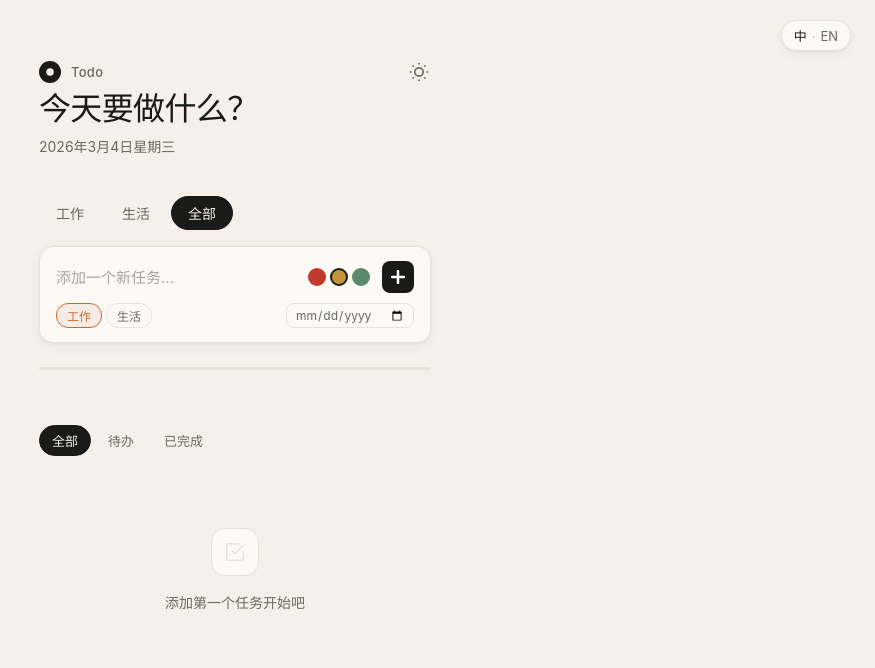
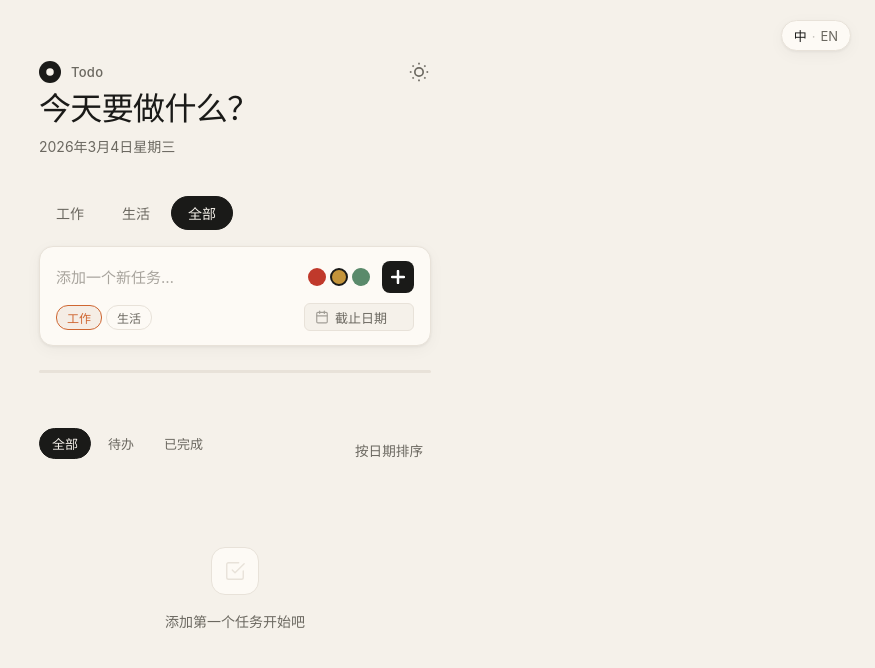
Before and after one commit to Lichtspektrum/todo-app, a React (Vite) app: page / in a window 1280 px wide. Shown: the top 668 px of the page, without its empty margins (405-1280 px from the left). Built offline with nearby package versions, Linux system fonts and the light colour scheme.

Commit message:
feat: add date-fns sorting and replace native date picker with custom Anthropic-style react-day-picker

```diff
--- a/package.json
+++ b/package.json
@@ -12,8 +12,9 @@
     "@dnd-kit/core": "^6.3.1",
     "@dnd-kit/sortable": "^10.0.0",
     "@dnd-kit/utilities": "^3.2.2",
-    "date-fns": "^4.1.0",
+    "lucide-react": "^0.577.0",
     "react": "^19.2.0",
+    "react-day-picker": "^9.14.0",
     "react-dom": "^19.2.0"
   },
   "devDependencies": {
@@ -22,6 +23,7 @@
     "@types/react": "^19.2.7",
     "@types/react-dom": "^19.2.3",
     "@vitejs/plugin-react": "^5.1.1",
+    "date-fns": "^4.1.0",
     "eslint": "^9.39.1",
     "eslint-plugin-react-hooks": "^7.0.1",
     "eslint-plugin-react-refresh": "^0.4.24",
--- a/src/App.tsx
+++ b/src/App.tsx
@@ -8,6 +8,7 @@ import {
   type DragEndEvent,
 } from '@dnd-kit/core';
 import { SortableContext, verticalListSortingStrategy, arrayMove } from '@dnd-kit/sortable';
+import { compareAsc } from 'date-fns';
 import type { Filter, Priority, List } from './types';
 import { useTodos } from './hooks/useTodos';
 import { LangProvider, useLang } from './contexts/LangContext';
@@ -21,6 +22,7 @@ import { TodoItem } from './components/TodoItem';
 import { EmptyState } from './components/EmptyState';
 
 type ListTab = List | 'all';
+type SortMode = 'manual' | 'date';
 
 function LangToggle() {
   const { lang, toggleLang } = useLang();
@@ -37,11 +39,13 @@ function TodoApp() {
   const { todos, addTodo, toggleTodo, deleteTodo, updateText, updatePriority, clearDone, reorderTodos } = useTodos();
   const [filter, setFilter] = useState<Filter>('all');
   const [listTab, setListTab] = useState<ListTab>('all');
+  const [sortMode, setSortMode] = useState<SortMode>('manual');
+  const { t } = useLang();
 
   const sensors = useSensors(useSensor(PointerSensor, { activationConstraint: { distance: 5 } }));
 
   const visibleTodos = useMemo(() => {
-    return todos.filter(t => {
+    let result = todos.filter(t => {
       const listMatch = listTab === 'all' || t.list === listTab;
       const filterMatch =
         filter === 'active' ? !t.done :
@@ -49,7 +53,18 @@ function TodoApp() {
         true;
       return listMatch && filterMatch;
     });
-  }, [todos, listTab, filter]);
+
+    if (sortMode === 'date') {
+      result = [...result].sort((a, b) => {
+        if (!a.dueDate && !b.dueDate) return 0;
+        if (!a.dueDate) return 1; // Put items without due date at the end
+        if (!b.dueDate) return -1;
+        return compareAsc(new Date(a.dueDate), new Date(b.dueDate));
+      });
+    }
+
+    return result;
+  }, [todos, listTab, filter, sortMode]);
 
   const scopedTodos = useMemo(() => {
     return listTab === 'all' ? todos : todos.filter(t => t.list === listTab);
@@ -66,7 +81,7 @@ function TodoApp() {
 
   function handleDragEnd(event: DragEndEvent) {
     const { active, over } = event;
-    if (!over || active.id === over.id) return;
+    if (!over || active.id === over.id || sortMode === 'date') return; // Disable drag reordering if sorted by date
 
     const oldIndex = todos.findIndex(t => t.id === active.id);
     const newIndex = todos.findIndex(t => t.id === over.id);
@@ -82,7 +97,25 @@ function TodoApp() {
       <InputArea onAdd={handleAdd} defaultList={defaultList} />
       <ProgressBar total={scopedTodos.length} done={doneCount} />
       <Stats total={scopedTodos.length} done={doneCount} onClearDone={clearDone} />
-      <Filters filter={filter} onChange={setFilter} />
+
+      <div style={{ display: 'flex', justifyContent: 'space-between', alignItems: 'center', marginBottom: '1rem' }}>
+        <Filters filter={filter} onChange={setFilter} />
+        <button
+          onClick={() => setSortMode(m => m === 'manual' ? 'date' : 'manual')}
+          style={{
+            padding: '4px 8px',
+            borderRadius: '6px',
+            fontSize: '0.85rem',
+            background: 'var(--bg-secondary)',
+            color: 'var(--text-secondary)',
+            border: '1px solid var(--border-color)',
+            cursor: 'pointer'
+          }}
+        >
+          {sortMode === 'manual' ? t.sortByDate : t.sortByManual}
+        </button>
+      </div>
+
       <DndContext sensors={sensors} collisionDetection={closestCenter} onDragEnd={handleDragEnd}>
         <SortableContext items={visibleTodos.map(t => t.id)} strategy={verticalListSortingStrategy}>
           <div className="todo-list">
--- /dev/null
+++ b/src/components/DatePicker.css
@@ -0,0 +1,164 @@
+.custom-datepicker {
+  position: relative;
+  display: inline-block;
+}
+
+.datepicker-trigger {
+  display: flex;
+  align-items: center;
+  gap: 6px;
+  background: var(--bg);
+  border: 1px solid var(--border);
+  border-radius: 6px;
+  padding: 4px 10px;
+  font-size: 13px;
+  font-family: inherit;
+  color: var(--text-secondary);
+  cursor: pointer;
+  outline: none;
+  transition: all 0.15s ease;
+  min-width: 110px;
+  height: 28px;
+}
+
+.datepicker-trigger.has-date {
+  color: var(--text);
+  font-weight: 500;
+}
+
+.datepicker-trigger:hover,
+.datepicker-trigger:focus {
+  border-color: #D4CFC7;
+  color: var(--text);
+}
+
+[data-theme="dark"] .datepicker-trigger:hover,
+[data-theme="dark"] .datepicker-trigger:focus {
+  border-color: #4A4A4A;
+}
+
+.calendar-icon {
+  opacity: 0.6;
+}
+
+.datepicker-trigger:hover .calendar-icon,
+.datepicker-trigger.has-date .calendar-icon {
+  opacity: 1;
+}
+
+/* Popover */
+.datepicker-popover {
+  position: absolute;
+  top: calc(100% + 8px);
+  right: 0;
+  z-index: 50;
+  background: var(--surface);
+  border: 1px solid var(--border);
+  border-radius: 12px;
+  box-shadow: 0 10px 30px rgba(0, 0, 0, 0.08), 0 2px 8px rgba(0, 0, 0, 0.04);
+  padding: 12px;
+  animation: popIn 0.15s ease-out forwards;
+  transform-origin: top right;
+}
+
+[data-theme="dark"] .datepicker-popover {
+  box-shadow: 0 10px 30px rgba(0, 0, 0, 0.4), 0 2px 8px rgba(0, 0, 0, 0.2);
+}
+
+@keyframes popIn {
+  from {
+    opacity: 0;
+    transform: scale(0.96) translateY(-4px);
+  }
+  to {
+    opacity: 1;
+    transform: scale(1) translateY(0);
+  }
+}
+
+/* --- Anthropic Style Calendar Customization --- */
+
+.anthropic-calendar {
+  --rdp-cell-size: 32px;
+  --rdp-accent-color: var(--text);
+  --rdp-background-color: var(--bg);
+  --rdp-outline: 2px solid var(--accent);
+  --rdp-outline-selected: 2px solid var(--text);
+  margin: 0;
+}
+
+/* Base text colors */
+.anthropic-calendar .rdp-day {
+  color: var(--text);
+  font-family: inherit;
+  font-size: 13px;
+  border-radius: 6px;
+  transition: background-color 0.15s, color 0.15s;
+}
+
+/* Header/Nav area */
+.anthropic-calendar .rdp-caption {
+  padding-bottom: 12px;
+}
+
+.anthropic-calendar .rdp-caption_label {
+  font-size: 14px;
+  font-weight: 600;
+  color: var(--text);
+}
+
+.anthropic-calendar .rdp-nav_button {
+  width: 24px;
+  height: 24px;
+  border-radius: 6px;
+  color: var(--text-secondary);
+  background: transparent;
+  transition: all 0.15s;
+}
+
+.anthropic-calendar .rdp-nav_button:hover {
+  background-color: var(--bg);
+  color: var(--text);
+}
+
+.anthropic-calendar .rdp-nav_button svg {
+  width: 14px;
+  height: 14px;
+}
+
+/* Weekday labels (Mo, Tu, We) */
+.anthropic-calendar .rdp-head_cell {
+  font-size: 11px;
+  font-weight: 500;
+  text-transform: uppercase;
+  color: var(--text-secondary);
+  padding-bottom: 8px;
+}
+
+/* Hover effect for days */
+.anthropic-calendar .rdp-day:hover:not([disabled]) {
+  background-color: var(--bg);
+}
+
+/* Today's date */
+.anthropic-calendar .rdp-day_today:not(.rdp-day_selected) {
+  font-weight: 600;
+  color: var(--accent);
+}
+
+/* Selected date */
+.anthropic-calendar .rdp-day_selected {
+  background-color: var(--text) !important;
+  color: var(--surface) !important;
+  font-weight: 500;
+}
+
+/* Outside days (previous/next month) */
+.anthropic-calendar .rdp-day_outside {
+  color: var(--done);
+  opacity: 0.5;
+}
+
+[data-theme="dark"] .anthropic-calendar .rdp-day_outside {
+  opacity: 0.3;
+}
--- /dev/null
+++ b/src/components/DatePicker.tsx
@@ -0,0 +1,92 @@
+import { useState, useRef, useEffect } from 'react';
+import { DayPicker } from 'react-day-picker';
+import { format, isValid } from 'date-fns';
+import { zhCN, enUS } from 'date-fns/locale';
+import { Calendar as CalendarIcon } from 'lucide-react';
+import { useLang } from '../contexts/LangContext';
+import 'react-day-picker/dist/style.css';
+import './DatePicker.css';
+
+interface DatePickerProps {
+  date: Date | undefined;
+  onDateChange: (date: Date | undefined) => void;
+}
+
+export function DatePicker({ date, onDateChange }: DatePickerProps) {
+  const [isOpen, setIsOpen] = useState(false);
+  const { lang, t } = useLang();
+  const popoverRef = useRef<HTMLDivElement>(null);
+
+  const currentLocale = lang === 'zh' ? zhCN : enUS;
+
+  // Close popover when clicking outside
+  useEffect(() => {
+    function handleClickOutside(event: MouseEvent) {
+      if (popoverRef.current && !popoverRef.current.contains(event.target as Node)) {
+        setIsOpen(false);
+      }
+    }
+    document.addEventListener('mousedown', handleClickOutside);
+    return () => {
+      document.removeEventListener('mousedown', handleClickOutside);
+    };
+  }, []);
+
+  const handleDaySelect = (selectedDate: Date | undefined) => {
+    onDateChange(selectedDate);
+    setIsOpen(false);
+  };
+
+  return (
+    <div className="custom-datepicker" ref={popoverRef}>
+      <button
+        type="button"
+        className={`datepicker-trigger ${date ? 'has-date' : ''}`}
+        onClick={() => setIsOpen(!isOpen)}
+        title={t.dueDatePlaceholder}
+      >
+        <CalendarIcon size={14} className="calendar-icon" />
+        <span>
+          {date && isValid(date)
+            ? format(date, 'MMM d, yyyy', { locale: currentLocale })
+            : t.dueDatePlaceholder}
+        </span>
+      </button>
+
+      {isOpen && (
+        <div className="datepicker-popover">
+          <DayPicker
+            mode="single"
+            selected={date}
+            onSelect={handleDaySelect}
+            locale={currentLocale}
+            showOutsideDays
+            className="anthropic-calendar"
+            classNames={{
+              root: 'rdp-root',
+              months: 'rdp-months',
+              month: 'rdp-month',
+              caption: 'rdp-caption',
+              caption_label: 'rdp-caption_label',
+              nav: 'rdp-nav',
+              nav_button: 'rdp-nav_button',
+              nav_button_previous: 'rdp-nav_button_previous',
+              nav_button_next: 'rdp-nav_button_next',
+              table: 'rdp-table',
+              head_row: 'rdp-head_row',
+              head_cell: 'rdp-head_cell',
+              row: 'rdp-row',
+              cell: 'rdp-cell',
+              day: 'rdp-day',
+              day_selected: 'rdp-day_selected',
+              day_today: 'rdp-day_today',
+              day_outside: 'rdp-day_outside',
+              day_disabled: 'rdp-day_disabled',
+              day_hidden: 'rdp-day_hidden',
+            }}
+          />
+        </div>
+      )}
+    </div>
+  );
+}
--- a/src/components/InputArea.tsx
+++ b/src/components/InputArea.tsx
@@ -1,6 +1,7 @@
 import { useState, useRef } from 'react';
 import type { Priority, List } from '../types';
 import { useLang } from '../contexts/LangContext';
+import { DatePicker } from './DatePicker';
 
 interface Props {
   onAdd: (text: string, priority: Priority, list: List, dueDate?: string) => void;
@@ -13,7 +14,7 @@ export function InputArea({ onAdd, defaultList }: Props) {
   const { t } = useLang();
   const [priority, setPriority] = useState<Priority>('medium');
   const [list, setList] = useState<List>(defaultList);
-  const [dueDate, setDueDate] = useState('');
+  const [dueDate, setDueDate] = useState<Date | undefined>();
   const [userChangedList, setUserChangedList] = useState(false);
   const inputRef = useRef<HTMLInputElement>(null);
 
@@ -25,9 +26,16 @@ export function InputArea({ onAdd, defaultList }: Props) {
   function handleAdd() {
     const text = inputRef.current?.value.trim() ?? '';
     if (!text) return;
-    onAdd(text, priority, list, dueDate || undefined);
+
+    // Format date to string YYYY-MM-DD for the backend/storage
+    const dateStr = dueDate
+      ? `${dueDate.getFullYear()}-${String(dueDate.getMonth() + 1).padStart(2, '0')}-${String(dueDate.getDate()).padStart(2, '0')}`
+      : undefined;
+
+    onAdd(text, priority, list, dateStr);
+
     inputRef.current!.value = '';
-    setDueDate('');
+    setDueDate(undefined);
     setUserChangedList(false);
     setList(defaultList);
     inputRef.current!.focus();
@@ -76,13 +84,7 @@ export function InputArea({ onAdd, defaultList }: Props) {
             </button>
           ))}
         </div>
-        <input
-          type="date"
-          className="due-date-input"
-          value={dueDate}
-          onChange={e => setDueDate(e.target.value)}
-          title={t.dueDatePlaceholder}
-        />
+        <DatePicker date={dueDate} onDateChange={setDueDate} />
       </div>
     </div>
   );
--- a/src/i18n.ts
+++ b/src/i18n.ts
@@ -30,6 +30,8 @@ export const translations = {
     dueDateTomorrow: '明天到期',
     dueDateYesterday: '昨天到期',
     dragHandle: '拖拽排序',
+    sortByDate: '按日期排序',
+    sortByManual: '自定义排序',
   },
   en: {
     title: "What's on your list?",
@@ -60,5 +62,7 @@ export const translations = {
     dueDateTomorrow: 'Due tomorrow',
     dueDateYesterday: 'Due yesterday',
     dragHandle: 'Drag to reorder',
+    sortByDate: 'Sort by Date',
+    sortByManual: 'Manual Sort',
   },
 };
--- a/src/index.css
+++ b/src/index.css
@@ -231,21 +231,44 @@ h1 {
 }
 
 .due-date-input {
-  background: none;
+  background: var(--bg);
   border: 1px solid var(--border);
-  border-radius: 8px;
-  padding: 3px 8px;
-  font-size: 12px;
+  border-radius: 6px;
+  padding: 4px 10px;
+  font-size: 13px;
   font-family: inherit;
   color: var(--text-secondary);
   cursor: pointer;
   outline: none;
-  transition: border-color 0.15s;
+  transition: all 0.15s ease;
+  min-width: 110px;
+}
+
+.due-date-input::-webkit-calendar-picker-indicator {
+  cursor: pointer;
+  opacity: 0.6;
+  transition: 0.2s;
+  filter: invert(0.4);
+}
+
+[data-theme="dark"] .due-date-input::-webkit-calendar-picker-indicator {
+  filter: invert(0.8);
+}
+
+.due-date-input::-webkit-calendar-picker-indicator:hover {
+  opacity: 1;
 }
 
 .due-date-input:hover,
 .due-date-input:focus {
-  border-color: var(--text-secondary);
+  border-color: #D4CFC7;
+  color: var(--text);
+  box-shadow: 0 0 0 2px rgba(207, 102, 49, 0.1);
+}
+
+[data-theme="dark"] .due-date-input:hover,
+[data-theme="dark"] .due-date-input:focus {
+  border-color: #4A4A4A;
 }
 
 .priority-picker {
```
Also changed, not shown: 1 other file (tests, documents, lock files or other folders).
